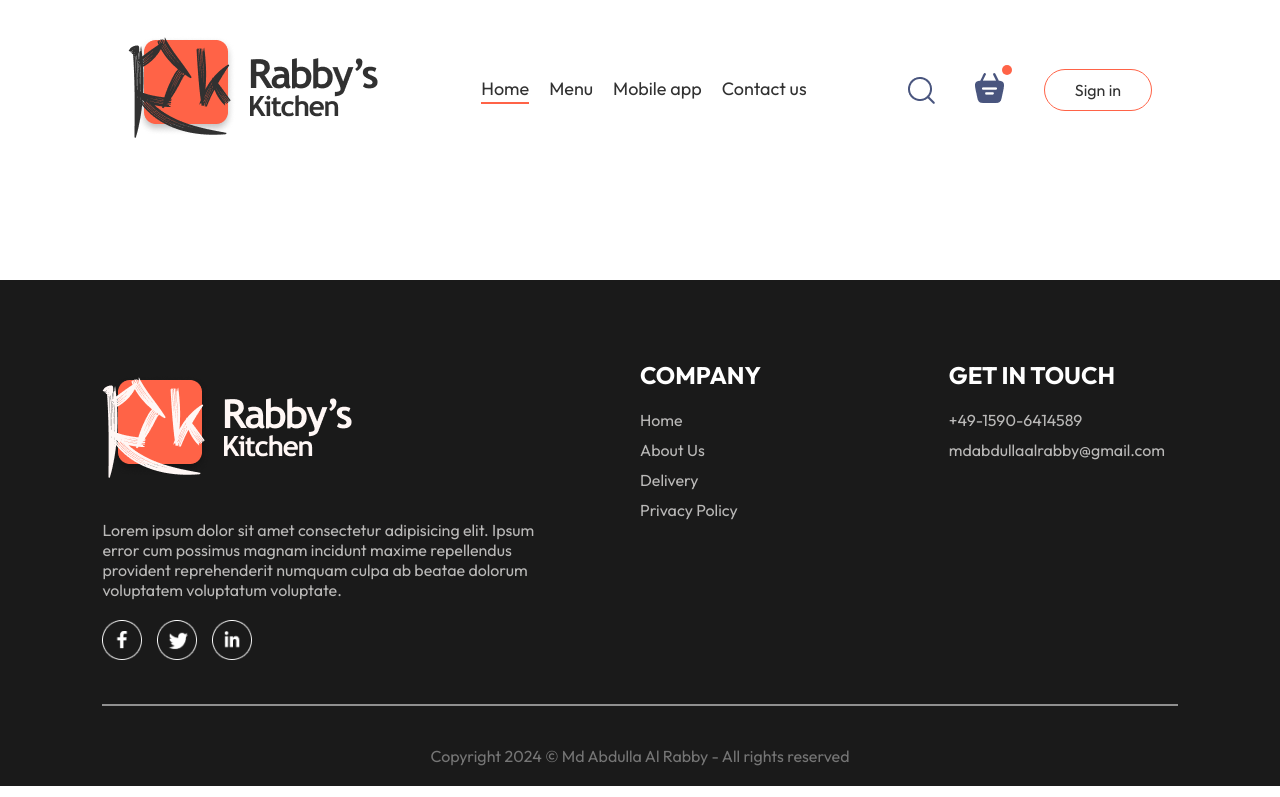
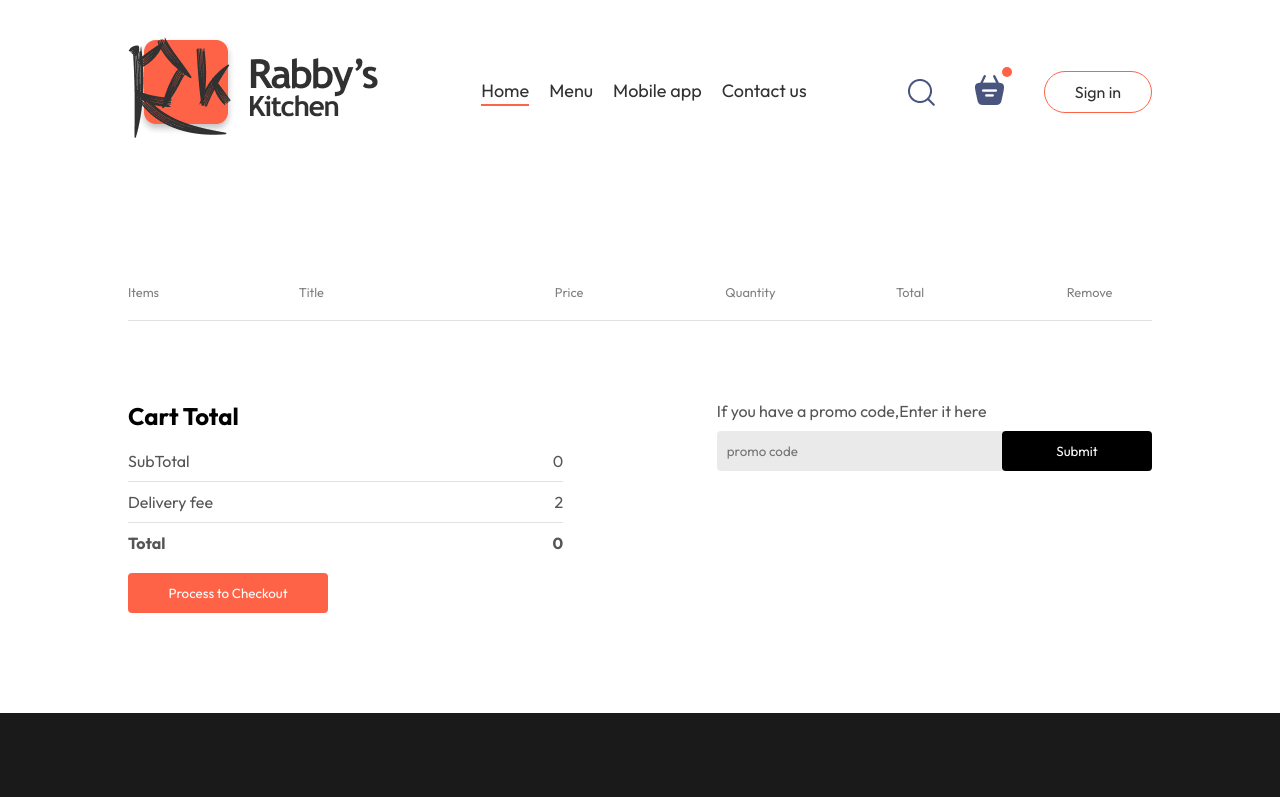
Before and after one commit to rabbyananto/Food-Delivery-App--Rabby-s-Kitchen-, a React (Vite) app in the folder frontend/: page /Cart in a window 1280 px wide. Shown: the top 797 px of the page. Built offline with nearby package versions, Linux system fonts and the light colour scheme.

Commit message:
updated Cart Page : items add/remove html,css,logic update

```diff
--- a/frontend/src/components/FoodItem/FoodItem.css
+++ b/frontend/src/components/FoodItem/FoodItem.css
@@ -63,4 +63,5 @@
 }
 .food-item-counter img {
   width: 30px;
+  cursor: pointer;
 }
--- a/frontend/src/components/FoodItem/FoodItem.jsx
+++ b/frontend/src/components/FoodItem/FoodItem.jsx
@@ -40,7 +40,7 @@
           <img src={assets.rating_starts} alt="" />
         </div>
         <p className="food-item-desc">{description} </p>
-        <p className="food-item-price">${price} </p>
+        <p className="food-item-price">€{price} </p>
       </div>
     </div>
   );
--- a/frontend/src/components/Navbar/Navbar.css
+++ b/frontend/src/components/Navbar/Navbar.css
@@ -59,9 +59,14 @@
   top: -8px;
   right: -8px;
 }
+@media (max-width: 3840px) {
+  .navbar.logo {
+    width: 120px;
+  }
+}
 @media (max-width: 1050px) {
   .navbar .logo {
-    width: 140px;
+    width: 120px;
   }
   .navbar-menu {
     gap: 20px;
--- a/frontend/src/components/Navbar/Navbar.jsx
+++ b/frontend/src/components/Navbar/Navbar.jsx
@@ -8,7 +8,10 @@
 
   return (
     <div className="navbar">
-      <img src={assets.logo} alt="" className="logo" />
+      <Link to="/">
+        <img src={assets.logo} alt="" className="logo" />
+      </Link>
+
       <ul className="navbar-menu">
         <Link
           to="/"
@@ -42,7 +45,11 @@
       <div className="navbar-right">
         <img src={assets.search_icon} alt="" />
         <div className="navbar-search-icon">
-          <img src={assets.basket_icon} alt="" />
+          <Link to="/cart">
+            {" "}
+            <img src={assets.basket_icon} alt="" />
+          </Link>
+
           <div className="dot"></div>
         </div>
         <button onClick={() => setShowLogin(true)}>Sign in</button>
--- a/frontend/src/pages/Cart/Cart.css
+++ b/frontend/src/pages/Cart/Cart.css
@@ -0,0 +1,96 @@
+.cart {
+  margin-top: 100px;
+}
+
+.card-items-title {
+  display: grid;
+  grid-template-columns: 1fr 1.5fr 1fr 1fr 1fr 0.5fr;
+  align-items: center;
+  color: gray;
+  font-size: max(1vw, 12px);
+}
+
+.cart-items-item {
+  margin: 10px 0px;
+  color: black;
+}
+.cart-items-item img {
+  width: 50px;
+  border-radius: 6px;
+}
+.cart hr {
+  height: 1px;
+  background-color: #e2e2e2;
+  border: none;
+}
+.cart-items-item .cross {
+  cursor: pointer;
+}
+.cart-bottom {
+  margin-top: 80px;
+  display: flex;
+  justify-content: space-between;
+  gap: max(12vw, 20px);
+}
+
+.cart-total {
+  flex: 1;
+  display: flex;
+  flex-direction: column;
+  gap: 20px;
+}
+.cart-total-details {
+  display: flex;
+  justify-content: space-between;
+  color: #555;
+}
+.cart-total hr {
+  margin: 10px 0px;
+}
+.cart-total button {
+  border: none;
+  color: white;
+  background-color: tomato;
+  width: max(15vw, 200px);
+  padding: 12px 0px;
+  border-radius: 4px;
+  cursor: pointer;
+}
+.cart-promocode {
+  flex: 1;
+}
+.cart-promocode p {
+  color: #555;
+}
+.cart-promocode-input {
+  margin-top: 10px;
+  display: flex;
+  justify-content: space-between;
+  align-items: center;
+  background-color: #eaeaea;
+  border-radius: 4px;
+}
+.cart-promocode-input input {
+  background: transparent;
+  border: none;
+  outline: none;
+  padding-left: 10px;
+}
+
+.cart-promocode-input button {
+  width: max(10vw, 150px);
+  padding: 12px 5px;
+  background-color: black;
+  border: none;
+  color: white;
+  border-radius: 4px;
+}
+
+@media (max-width: 750px) {
+  .cart-bottom {
+    flex-direction: column-reverse;
+  }
+  .cart-promocode {
+    justify-content: start;
+  }
+}
--- a/frontend/src/pages/Cart/Cart.jsx
+++ b/frontend/src/pages/Cart/Cart.jsx
@@ -1,7 +1,80 @@
-import React from "react";
+import React, { useContext } from "react";
 import "./Cart.css";
+import { StoreContext } from "../../context/StoreContext";
 const Cart = () => {
-  return <div></div>;
+  const { cartItems, food_list, removeFromCart } = useContext(StoreContext);
+
+  return (
+    <>
+      <div className="cart">
+        <div className="card-items">
+          <div className="card-items-title">
+            <p>Items</p>
+            <p>Title</p>
+            <p>Price</p>
+            <p>Quantity</p>
+            <p>Total</p>
+            <p>Remove</p>
+          </div>
+          <br />
+          <hr />
+          {food_list.map((item, index) => {
+            if (cartItems[item.id] > 0) {
+              return (
+                <div>
+                  <div className="card-items-title cart-items-item">
+                    <img src={item.image} alt="" />
+                    <p>{item.name}</p>
+                    <p>€{item.price}</p>
+                    <p>{cartItems[item.id]}</p>
+                    <p>€{item.price * cartItems[item.id]}</p>
+                    <p
+                      onClick={() => removeFromCart(item.id)}
+                      className="cross"
+                    >
+                      x
+                    </p>
+                  </div>
+                  <hr />
+                </div>
+              );
+            }
+          })}
+        </div>
+        <div className="cart-bottom">
+          <div className="cart-total">
+            <h2>Cart Total</h2>
+            <div>
+              <div className="cart-total-details">
+                <p>SubTotal</p>
+                <p>{0}</p>
+              </div>
+              <hr />
+              <div className="cart-total-details">
+                <p>Delivery fee</p>
+                <p>{2}</p>
+              </div>
+              <hr />
+              <div className="cart-total-details">
+                <b>Total</b>
+                <b>{0}</b>
+              </div>
+            </div>
+            <button>Process to Checkout</button>
+          </div>
+          <div className="cart-promocode">
+            <div>
+              <p>If you have a promo code,Enter it here</p>
+              <div className="cart-promocode-input">
+                <input type="text" placeholder="promo code" />
+                <button>Submit</button>
+              </div>
+            </div>
+          </div>
+        </div>
+      </div>
+    </>
+  );
 };
 
 export default Cart;
```
